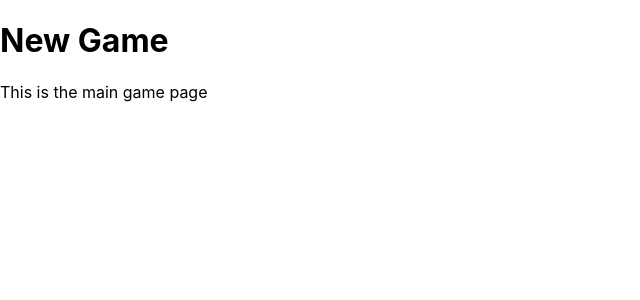
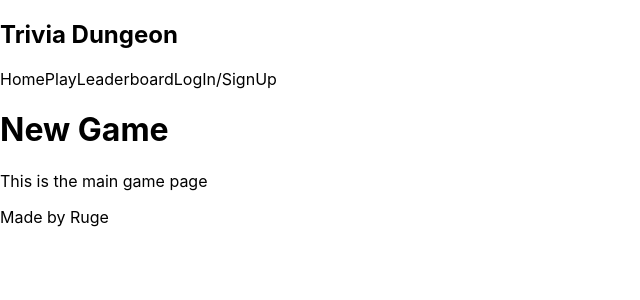
Before and after one commit to rugeli/front-end-trivia-dungeon-nextjs, a Next.js app in the folder trivia/: page /Quiz in a window 1280 px wide. Shown: the top 300 px of the page, without its empty margins (0-640 px from the left). Built offline with nearby package versions, Linux system fonts and the light colour scheme.

Commit message:
added a layout component

```diff
--- /dev/null
+++ b/trivia/components/Layout.js
@@ -0,0 +1,17 @@
+import Navbar from "./Navbar"
+import Footer from "./Footer"
+
+const Layout = ({ children }) => {
+  return (
+    <div className="content">
+      <Navbar/>
+      { children }
+      <Footer/>
+    </div>
+  );
+}
+
+export default Layout;
+
+// This file is to wrap each page with a navbar and a footer without manually add them in each single page
+// {children} refers to the rendering components wrapped in <Layout> in _app.js
--- a/trivia/pages/_app.js
+++ b/trivia/pages/_app.js
@@ -1,7 +1,12 @@
 import '../styles/globals.css'
+import Layout from '../components/Layout'
 
 function MyApp({ Component, pageProps }) {
-  return <Component {...pageProps} />
+  return (
+    <Layout>
+      <Component {...pageProps} />
+    </Layout>
+  )
 }
 
 export default MyApp
--- a/trivia/pages/index.js
+++ b/trivia/pages/index.js
@@ -7,13 +7,11 @@
 export default function Home() {
   return (
     <div>
-      <Navbar />
       <h1>Homepage</h1>
       <p>This is the homepage</p>
       <Link href="/aboutApp">
         <a>See the planning story</a>
       </Link>
-      <Footer />
     </div>
   )
 }
```
